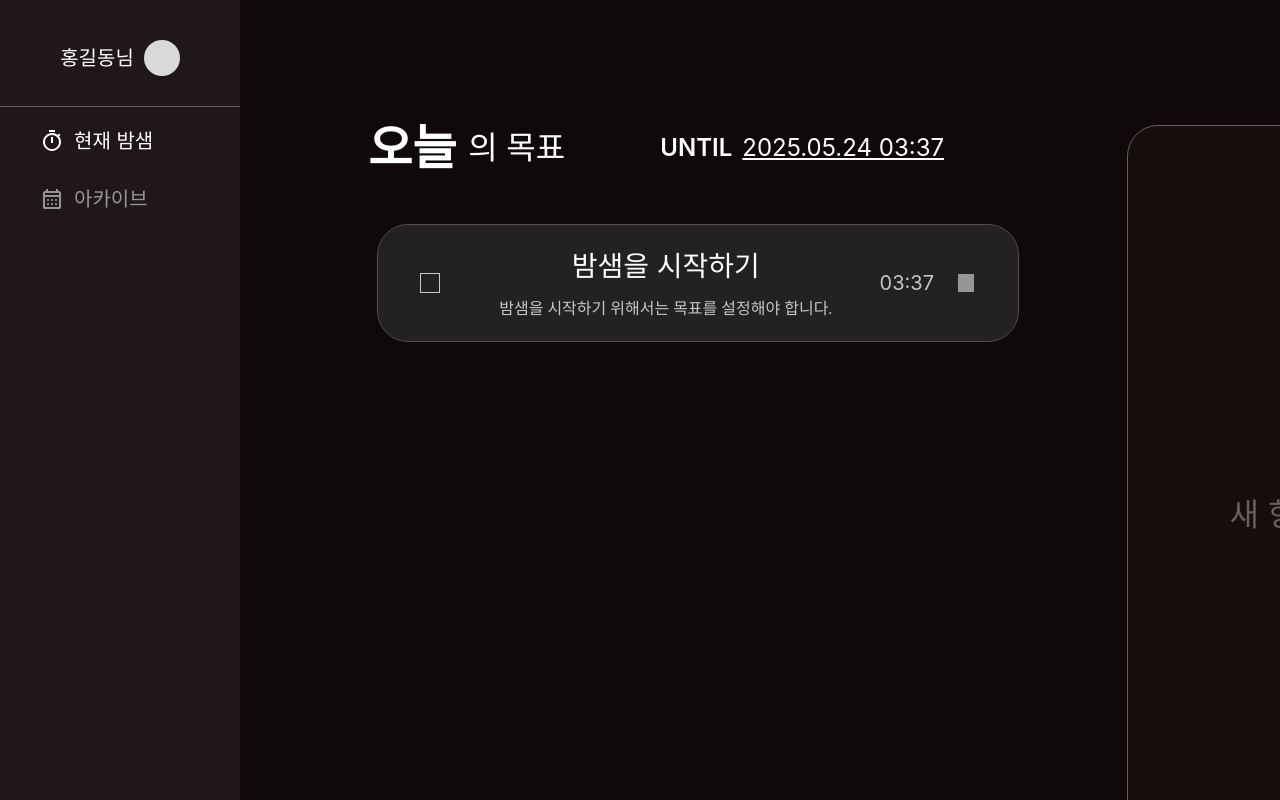
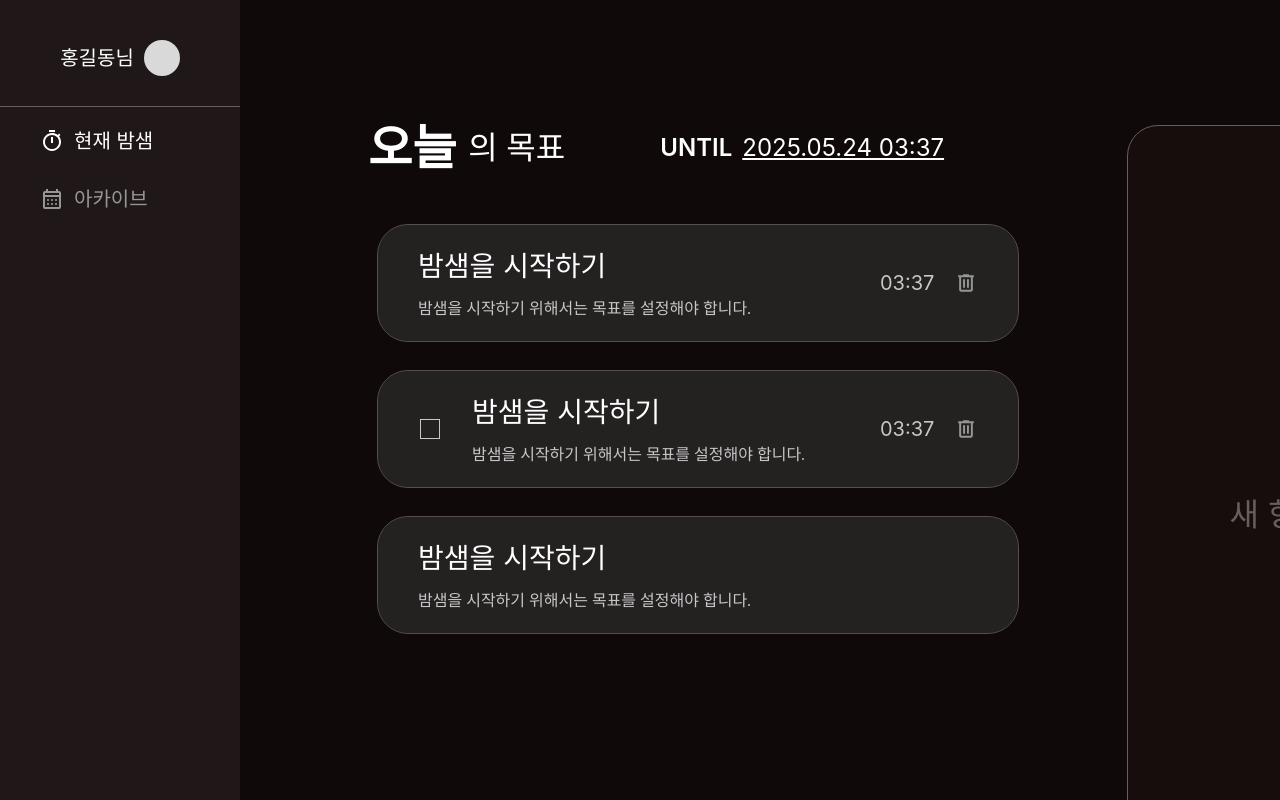
Before and after one commit to alexander050211/yellow-headed-blackbird-frontend, a React (Vite) app: page /current in a window 1280 px wide. Both pictures are taken after a click on the button "새 밤샘 진행하기". Shown: the top 800 px of the page. Built offline with nearby package versions, Linux system fonts and the light colour scheme.

Commit message:
subtask jsh

```diff
--- a/src/components/subtask.tsx
+++ b/src/components/subtask.tsx
@@ -30,27 +30,27 @@ export const Subtask: React.FC<SubtaskProps> = ({
   return (
     <button onClick={onClick1} className="w-[640px] px-10 py-5 bg-[#242121] rounded-[30px] outline outline-1 outline-[#584d4d] inline-flex justify-start items-center">
       <div className="w-[560px] flex justify-start items-center gap-5">
-        <div className="flex-1 inline-flex flex-col justify-start items-start gap-2.5">
-          <div className="self-stretch inline-flex justify-center items-center gap-[30px]">
+        <div className="inline-flex flex-col justify-start items-start gap-2.5">
+          <div className="w-[442px] inline-flex justify-center items-center gap-[30px]">
             {dataCheckboxExists && (
               <button onClick={onClick2} className="w-6 h-6 relative overflow-hidden">
                 <img src={dataBoxChecked === 'checked' ? Checkbox1 : Checkbox0} alt="Checkbox" className="w-6 h-6" />
               </button>
             )}
             <div className="flex-1 inline-flex flex-col justify-start items-start gap-2.5">
-              <div className={`${dataBoxChecked === 'checked' ? 'line-through' : ''}
-              self-stretch justify-start text-white text-[28px] font-normal font-['Inter']`}>{title}</div>
-              <div className={`${dataBoxChecked === 'checked' ? 'line-through' : ''}
-              self-stretch justify-start text-[#c7c7c7] text-base font-normal font-['Istok_Web']`}>{content}</div>
+              <div className="self-stretch text-start text-white text-[28px] font-normal font-['Inter']">{title}</div>
+              <div className="self-stretch text-start text-[#c7c7c7] text-base font-normal font-['Istok_Web']">{content}</div>
             </div>
           </div>
         </div>
-        {!archived && <div className="justify-start text-[#c7c7c7] text-xl font-normal font-['Inter']">{dueDate}</div>}
-        {!archived && <button onClick={onClick3} className="w-6 h-6 relative overflow-hidden">
-            <div className="w-4 h-[18px] left-[4px] top-[3px] absolute bg-[#969696]">
-              <img src={Trash} alt="Trash" className="w-4 h-[18px]" />
-            </div>
-        </button>}
+        {!archived && (
+          <div className="justify-start text-[#c7c7c7] text-xl font-normal font-['Inter']">{dueDate}</div>
+        )}
+        {!archived && (
+          <button onClick={onClick3} className="w-6 h-6 relative overflow-hidden">
+            <img src={Trash} alt="Trash" className="w-6 h-6" />
+          </button>
+        )}
       </div>
     </button>
   );
--- a/src/pages/current/step2.tsx
+++ b/src/pages/current/step2.tsx
@@ -28,9 +28,39 @@ export const Step2 = ({ setStep }: { setStep: (step: number) => void }) => {
           {/* Task List */}
           <div className="h-[766px] p-2.5 flex flex-col justify-start items-center gap-[30px] overflow-hidden">
             <Subtask
+              dataCheckboxExists={false}
+              dataBoxChecked="unchecked"
+              archived={false}
+              title="밤샘을 시작하기"
+              content="밤샘을 시작하기 위해서는 목표를 설정해야 합니다."
+              dueDate="03:37"
+              onClick1={() => {
+                setNewCardVisible(false);
+                localStorage.setItem("step", "3");
+                setStep(3);
+              }}
+              onClick2={(e) => { e.stopPropagation(); }}
+              onClick3={(e) => { e.stopPropagation(); }}
+            />
+            <Subtask
               dataCheckboxExists={true}
               dataBoxChecked="unchecked"
               archived={false}
+              title="밤샘을 시작하기"
+              content="밤샘을 시작하기 위해서는 목표를 설정해야 합니다."
+              dueDate="03:37"
+              onClick1={() => {
+                setNewCardVisible(false);
+                localStorage.setItem("step", "3");
+                setStep(3);
+              }}
+              onClick2={(e) => { e.stopPropagation(); }}
+              onClick3={(e) => { e.stopPropagation(); }}
+            />
+            <Subtask
+              dataCheckboxExists={false}
+              dataBoxChecked="unchecked"
+              archived={true}
               title="밤샘을 시작하기"
               content="밤샘을 시작하기 위해서는 목표를 설정해야 합니다."
               dueDate="03:37"
```
